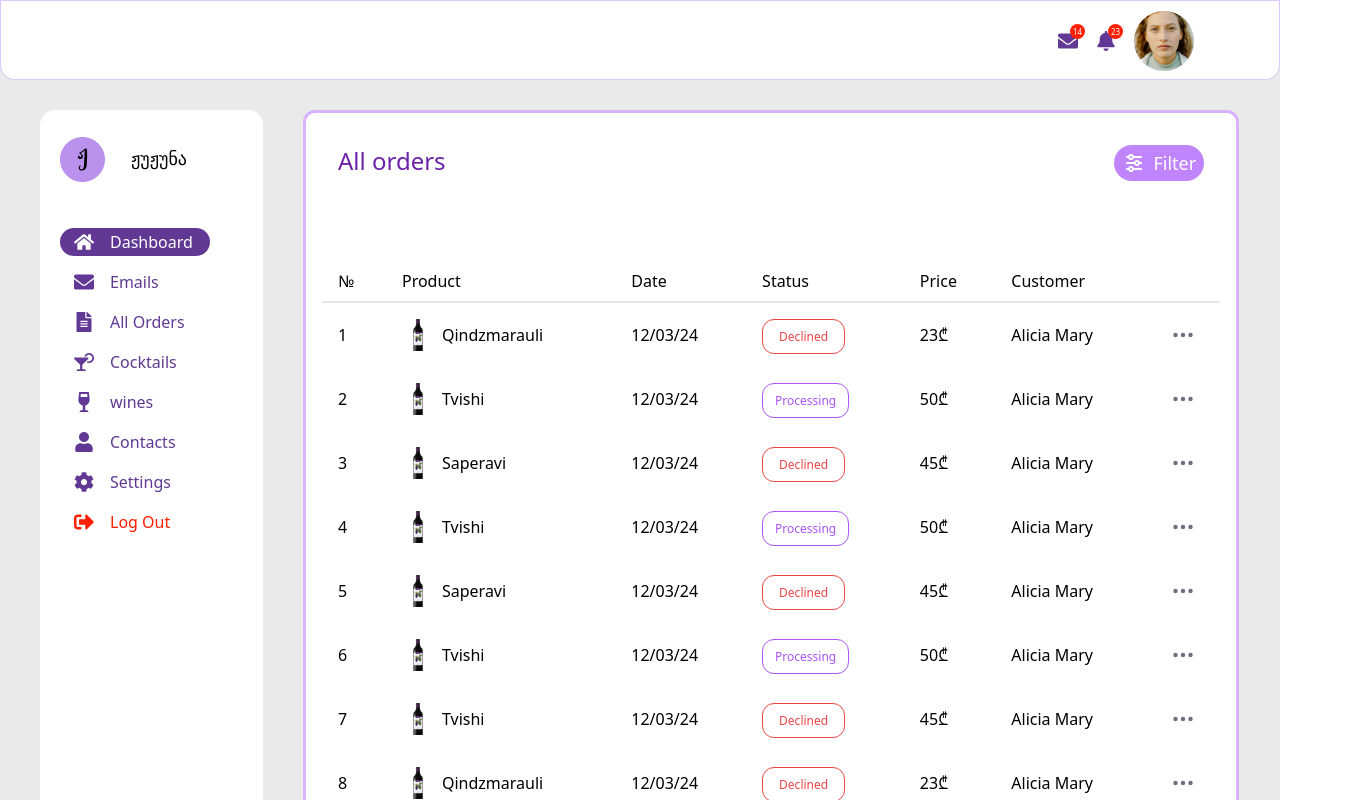
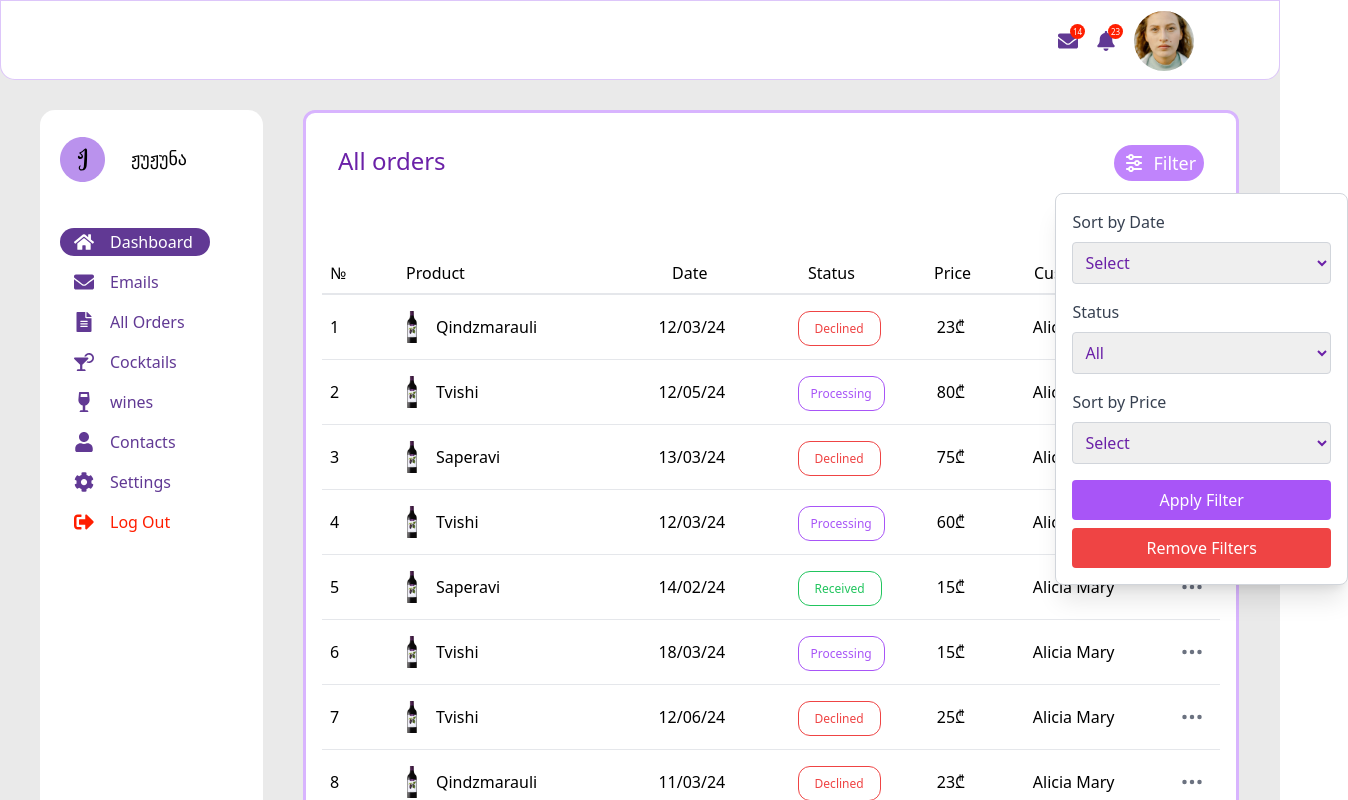
Before and after one commit to linesquad/jujuna-admin, a React (Vite) app: page /orders in a window 1280 px wide. Both pictures are taken after a click on the element "Filter". Shown: the top 800 px of the page, 1348 px wide, since content can reach past the window. Built offline with nearby package versions, Linux system fonts and the light colour scheme.

Commit message:
orders table and filters

```diff
--- a/package.json
+++ b/package.json
@@ -11,13 +11,13 @@
   },
   "dependencies": {
     "chart.js": "^4.4.4",
+    "date-fns": "^3.6.0",
     "react": "^18.3.1",
     "react-chartjs-2": "^5.2.0",
     "react-dom": "^18.3.1",
     "react-icons": "^5.3.0",
     "react-redux": "^9.1.2",
     "react-router-dom": "^6.26.1",
-    "react-table": "^7.8.0",
     "recharts": "^2.12.7"
   },
   "devDependencies": {
--- a/src/components/dashboardComponents/TodoList.jsx
+++ b/src/components/dashboardComponents/TodoList.jsx
@@ -18,7 +18,7 @@ export default function TodoList() {
     );
   };
   return (
-    <div className="overflow-y-auto bg-white border-[3px] border-purple-300 rounded-xl p-4 max-h-[222px]">
+    <div className="h-full overflow-y-auto bg-white border-[3px] border-purple-300 rounded-xl p-4 max-h-[222px]">
       <h2 className="mb-4">To Do List</h2>
       <ul>
         {tasks.map((task) => (
--- /dev/null
+++ b/src/components/ordersComponents/FilterDropdown.jsx
@@ -0,0 +1,84 @@
+import { useEffect, useState } from "react";
+
+function FilterDropdown({ onFilter, onRemoveFilters, activeFilters }) {
+  const [filters, setFilters] = useState({
+    date: "",
+    status: "",
+    price: "",
+  });
+
+  useEffect(() => {
+    setFilters(activeFilters);
+  }, [activeFilters]);
+
+  const handleInputChange = (e) => {
+    setFilters({
+      ...filters,
+      [e.target.name]:
+        e.target.type === "checkbox" ? e.target.checked : e.target.value,
+    });
+  };
+
+  const handleApplyFilter = () => {
+    onFilter(filters);
+  };
+
+  return (
+    <div className="absolute top-20 -right-28 bg-white border border-gray-300 rounded-lg shadow-xl p-4 z-10">
+      <div className="mb-4">
+        <label className="block text-gray-700 mb-2">Sort by Date</label>
+        <select
+          name="date"
+          value={filters.date}
+          onChange={handleInputChange}
+          className="border border-gray-300 rounded p-2 w-full"
+        >
+          <option value="">Select</option>
+          <option value="asc">Oldest to newest</option>
+          <option value="desc">Newest to oldest</option>
+        </select>
+      </div>
+      <div className="mb-4">
+        <label className="block text-gray-700 mb-2">Status</label>
+        <select
+          name="status"
+          value={filters.status}
+          onChange={handleInputChange}
+          className="border border-gray-300 rounded p-2 w-full"
+        >
+          <option value="">All</option>
+          <option value="Processing">Processing</option>
+          <option value="Declined">Declined</option>
+          <option value="Received">Received</option>
+        </select>
+      </div>
+      <div className="mb-4">
+        <label className="block text-gray-700 mb-2">Sort by Price</label>
+        <select
+          name="price"
+          value={filters.price}
+          onChange={handleInputChange}
+          className="border border-gray-300 rounded p-2 w-full"
+        >
+          <option value="">Select</option>
+          <option value="asc">Low to High</option>
+          <option value="desc">High to Low</option>
+        </select>
+      </div>
+      <button
+        onClick={handleApplyFilter}
+        className="bg-purple-500 text-white px-4 py-2 rounded w-full"
+      >
+        Apply Filter
+      </button>
+      <button
+        onClick={onRemoveFilters}
+        className="bg-red-500 text-white px-4 py-2 mt-2 rounded w-full"
+      >
+        Remove Filters
+      </button>
+    </div>
+  );
+}
+
+export default FilterDropdown;
--- /dev/null
+++ b/src/components/ordersComponents/SignleOrder.jsx
@@ -0,0 +1,36 @@
+import { BsThreeDots } from "react-icons/bs";
+
+export default function SingleOrder({ order }) {
+  return (
+    <div className="grid grid-cols-[50px,2fr,1fr,1fr,80px,1fr,40px] gap-4 items-center py-4 px-2 border-b">
+      <div>{order.id}</div>
+      <div className="flex items-center space-x-2">
+        <img src={order.image} alt="Product" className="w-8 h-8 object-cover" />
+        <span>{order.product}</span>
+      </div>
+      <div>{order.date}</div>
+      <div>
+        <span
+          className={`font-medium ${
+            order.status === "Declined"
+              ? "text-red-500 border border-red-500 p-2 px-4 rounded-xl text-xs"
+              : order.status === "Processing"
+              ? "text-purple-500 border border-purple-500 p-2 px-[12px] rounded-xl text-xs"
+              : order.status === "Received"
+              ? "text-green-500 border border-green-500 p-2 px-[16px] rounded-xl text-xs"
+              : ""
+          }`}
+        >
+          {order.status}
+        </span>
+      </div>
+      <div>{order.price}</div>
+      <div>{order.customer}</div>
+      <div className="flex justify-center">
+        <button className="cursor-pointer">
+          <BsThreeDots className="text-gray-500 w-6 h-6" />
+        </button>
+      </div>
+    </div>
+  );
+}
--- a/src/components/ordersComponents/Table.jsx
+++ b/src/components/ordersComponents/Table.jsx
@@ -1,102 +1,21 @@
-import { BsThreeDots } from "react-icons/bs";
-import { useTable } from "react-table";
-
-const columns = [
-  { Header: "№", accessor: "id" },
-  {
-    Header: "Product",
-    accessor: "product",
-    Cell: ({ row }) => (
-      <div className="flex items-center space-x-2">
-        <img
-          src={row.original.image}
-          alt="Product"
-          className="w-8 h-8 object-cover"
-        />
-        <span>{row.original.product}</span>
-      </div>
-    ),
-  },
-  { Header: "Date", accessor: "date" },
-  {
-    Header: "Status",
-    accessor: "status",
-    Cell: ({ value }) => {
-      let statusClass = "";
-      if (value === "Declined") {
-        statusClass =
-          "text-red-500 border border-red-500 p-2 px-4 rounded-xl text-xs";
-      } else if (value === "Processing") {
-        statusClass =
-          "text-purple-500 border border-purple-500 p-2 px-[12px] rounded-xl text-xs";
-      }
-
-      return <span className={`font-medium ${statusClass}`}>{value}</span>;
-    },
-  },
-  { Header: "Price", accessor: "price" },
-  { Header: "Customer", accessor: "customer" },
-  {
-    Header: "",
-    accessor: "actions",
-    Cell: () => (
-      <div className="flex justify-center">
-        <button className="cursor-pointer">
-          <BsThreeDots className="text-gray-500 w-6 h-6" />
-        </button>
-      </div>
-    ),
-  },
-];
+import SingleOrder from "./SignleOrder";
 
 export default function Table({ data }) {
-  const { getTableProps, getTableBodyProps, headerGroups, rows, prepareRow } =
-    useTable({ columns, data });
-
   return (
     <div className="container mx-auto p-4 text-black">
-      <table className="min-w-full bg-white" {...getTableProps()}>
-        <thead>
-          {headerGroups.map((headerGroup) => {
-            const { key, ...restHeaderGroupProps } =
-              headerGroup.getHeaderGroupProps();
-            return (
-              <tr key={key} {...restHeaderGroupProps}>
-                {headerGroup.headers.map((column) => {
-                  const { key, ...restColumnProps } = column.getHeaderProps();
-                  return (
-                    <th
-                      key={key}
-                      className="py-2 px-4 border-b-2 text-start font-normal"
-                      {...restColumnProps}
-                    >
-                      {column.render("Header")}
-                    </th>
-                  );
-                })}
-              </tr>
-            );
-          })}
-        </thead>
-        <tbody {...getTableBodyProps()}>
-          {rows.map((row) => {
-            prepareRow(row);
-            const { key, ...restRowProps } = row.getRowProps();
-            return (
-              <tr key={key} {...restRowProps}>
-                {row.cells.map((cell) => {
-                  const { key, ...restCellProps } = cell.getCellProps();
-                  return (
-                    <td key={key} className="py-4 px-4" {...restCellProps}>
-                      {cell.render("Cell")}
-                    </td>
-                  );
-                })}
-              </tr>
-            );
-          })}
-        </tbody>
-      </table>
+      <div className="grid grid-cols-[60px,2fr,120px,110px,84px,130px,40px] gap-4 border-b-2 pb-2 pl-2 font-medium">
+        <div>№</div>
+        <div>Product</div>
+        <div>Date</div>
+        <div>Status</div>
+        <div>Price</div>
+        <div>Customer</div>
+        <div></div>
+      </div>
+
+      {data.map((order) => (
+        <SingleOrder key={order.id} order={order} />
+      ))}
     </div>
   );
 }
--- a/src/pages/Orders.jsx
+++ b/src/pages/Orders.jsx
@@ -1,6 +1,10 @@
 import { useEffect, useState } from "react";
+import Pegination from "../components/Pegination";
+
 import Table from "../components/ordersComponents/Table";
-import Pegination from "../components/Pegination";
+import FilterDropdown from "../components/ordersComponents/FilterDropdown";
+
+import { parse, compareAsc, compareDesc } from "date-fns";
 
 const orders = [
   {
@@ -16,18 +20,18 @@ const orders = [
     id: 2,
     image: "images/bottle.png",
     product: "Tvishi",
-    date: "12/03/24",
+    date: "12/05/24",
     status: "Processing",
-    price: "50₾",
+    price: "80₾",
     customer: "Alicia Mary",
   },
   {
     id: 3,
     image: "images/bottle.png",
     product: "Saperavi",
-    date: "12/03/24",
+    date: "13/03/24",
     status: "Declined",
-    price: "45₾",
+    price: "75₾",
     customer: "Alicia Mary",
   },
   {
@@ -36,41 +40,41 @@ const orders = [
     product: "Tvishi",
     date: "12/03/24",
     status: "Processing",
-    price: "50₾",
+    price: "60₾",
     customer: "Alicia Mary",
   },
   {
     id: 5,
     image: "images/bottle.png",
     product: "Saperavi",
-    date: "12/03/24",
-    status: "Declined",
-    price: "45₾",
+    date: "14/02/24",
+    status: "Received",
+    price: "15₾",
     customer: "Alicia Mary",
   },
   {
     id: 6,
     image: "images/bottle.png",
     product: "Tvishi",
-    date: "12/03/24",
+    date: "18/03/24",
     status: "Processing",
-    price: "50₾",
+    price: "15₾",
     customer: "Alicia Mary",
   },
   {
     id: 7,
     image: "images/bottle.png",
     product: "Tvishi",
-    date: "12/03/24",
+    date: "12/06/24",
     status: "Declined",
-    price: "45₾",
+    price: "25₾",
     customer: "Alicia Mary",
   },
   {
     id: 8,
     image: "images/bottle.png",
     product: "Qindzmarauli",
-    date: "12/03/24",
+    date: "11/03/24",
     status: "Declined",
     price: "23₾",
     customer: "Alicia Mary",
@@ -79,26 +83,26 @@ const orders = [
     id: 9,
     image: "images/bottle.png",
     product: "Tvishi",
-    date: "12/03/24",
-    status: "Processing",
-    price: "50₾",
+    date: "24/02/24",
+    status: "Received",
+    price: "20₾",
     customer: "Alicia Mary",
   },
   {
     id: 10,
     image: "images/bottle.png",
     product: "Saperavi",
-    date: "12/03/24",
+    date: "25/03/24",
     status: "Declined",
-    price: "45₾",
+    price: "35₾",
     customer: "Alicia Mary",
   },
   {
     id: 11,
     image: "images/bottle.png",
     product: "Tvishi",
-    date: "12/03/24",
-    status: "Processing",
+    date: "15/06/24",
+    status: "Received",
     price: "50₾",
     customer: "Alicia Mary",
   },
@@ -106,25 +110,25 @@ const orders = [
     id: 12,
     image: "images/bottle.png",
     product: "Saperavi",
-    date: "12/03/24",
-    status: "Declined",
-    price: "45₾",
+    date: "12/07/24",
+    status: "Received",
+    price: "40₾",
     customer: "Alicia Mary",
   },
   {
     id: 13,
     image: "images/bottle.png",
     product: "Tvishi",
-    date: "12/03/24",
-    status: "Processing",
-    price: "50₾",
+    date: "18/08/24",
+    status: "Received",
+    price: "15₾",
     customer: "Alicia Mary",
   },
   {
     id: 14,
     image: "images/bottle.png",
     product: "Tvishi",
-    date: "12/03/24",
+    date: "17/04/24",
     status: "Declined",
     price: "45₾",
     customer: "Alicia Mary",
@@ -133,7 +137,7 @@ const orders = [
     id: 15,
     image: "images/bottle.png",
     product: "Qindzmarauli",
-    date: "12/03/24",
+    date: "19/01/24",
     status: "Declined",
     price: "23₾",
     customer: "Alicia Mary",
@@ -142,54 +146,54 @@ const orders = [
     id: 16,
     image: "images/bottle.png",
     product: "Tvishi",
-    date: "12/03/24",
-    status: "Processing",
-    price: "50₾",
+    date: "16/06/24",
+    status: "Received",
+    price: "55₾",
     customer: "Alicia Mary",
   },
   {
     id: 17,
     image: "images/bottle.png",
     product: "Saperavi",
-    date: "12/03/24",
+    date: "19/09/24",
     status: "Declined",
-    price: "45₾",
+    price: "120₾",
     customer: "Alicia Mary",
   },
   {
     id: 18,
     image: "images/bottle.png",
     product: "Tvishi",
-    date: "12/03/24",
+    date: "11/04/24",
     status: "Processing",
-    price: "50₾",
+    price: "65₾",
     customer: "Alicia Mary",
   },
   {
     id: 19,
     image: "images/bottle.png",
     product: "Saperavi",
-    date: "12/03/24",
+    date: "13/07/24",
     status: "Declined",
-    price: "45₾",
+    price: "70₾",
     customer: "Alicia Mary",
   },
   {
     id: 20,
     image: "images/bottle.png",
     product: "Tvishi",
-    date: "12/03/24",
+    date: "07/10/24",
     status: "Processing",
-    price: "50₾",
+    price: "75₾",
     customer: "Alicia Mary",
   },
   {
     id: 21,
     image: "images/bottle.png",
     product: "Qindzmarauli",
-    date: "12/03/24",
+    date: "01/03/24",
     status: "Declined",
-    price: "45₾",
+    price: "80₾",
     customer: "Alicia Mary",
   },
 ];
@@ -197,24 +201,90 @@ const orders = [
 function Orders() {
   const [peginatedOrders, setPeginatedOrders] = useState([]);
   const ordersPerPage = 8;
+  const [showFilter, setShowFilter] = useState(false);
+  const [filteredOrders, setFilteredOrders] = useState(orders);
+  const [activeFilters, setActiveFilters] = useState({
+    date: "",
+    status: "",
+    price: "",
+  });
 
   useEffect(() => {
-    setPeginatedOrders(orders.slice(0, ordersPerPage));
-  }, []);
+    setPeginatedOrders(filteredOrders.slice(0, ordersPerPage));
+  }, [filteredOrders]);
+
+  const handleFilterClick = () => {
+    setShowFilter((prev) => !prev);
+  };
+
+  const handleFilter = (filters) => {
+    let filtered = [...orders];
+
+    if (filters.date === "asc") {
+      filtered.sort((a, b) => {
+        const dateA = parse(a.date, "dd/MM/yy", new Date());
+        const dateB = parse(b.date, "dd/MM/yy", new Date());
+        return compareAsc(dateA, dateB);
+      });
+    } else if (filters.date === "desc") {
+      filtered.sort((a, b) => {
+        const dateA = parse(a.date, "dd/MM/yy", new Date());
+        const dateB = parse(b.date, "dd/MM/yy", new Date());
+        return compareDesc(dateA, dateB);
+      });
+    }
+
+    if (filters.price === "asc") {
+      filtered.sort(
+        (a, b) => a.price.replace("₾", "") - b.price.replace("₾", "")
+      );
+    } else if (filters.price === "desc") {
+      filtered.sort(
+        (a, b) => b.price.replace("₾", "") - a.price.replace("₾", "")
+      );
+    }
+
+    if (filters.status) {
+      filtered = filtered.filter((order) => order.status === filters.status);
+    }
+
+    setFilteredOrders(filtered);
+    setActiveFilters(filters);
+    setShowFilter(false);
+  };
+
+  const handleRemoveFilters = () => {
+    setFilteredOrders(orders);
+    setActiveFilters({
+      date: false,
+      status: "",
+      price: false,
+    });
+  };
 
   return (
     <div className="w-[78%] h-[850px] bg-white border-[3px] border-purple-300 rounded-xl text-purple-800 flex flex-col">
-      <div className="flex justify-between mb-8 p-8">
+      <div className="flex justify-between mb-8 p-8 relative">
         <h1 className="text-2xl">All orders</h1>
-        <div className="bg-purple-400 flex justify-around items-center text-white p-1 w-[90px] rounded-3xl cursor-pointer">
+        <div
+          onClick={handleFilterClick}
+          className="bg-purple-400 flex justify-around items-center text-white p-1 w-[90px] rounded-3xl cursor-pointer"
+        >
           <img src="images/filterIcon.svg" alt="icon" className="w-6 h-6" />
           <span className="text-lg">Filter</span>
         </div>
+        {showFilter && (
+          <FilterDropdown
+            onFilter={handleFilter}
+            onRemoveFilters={handleRemoveFilters}
+            activeFilters={activeFilters}
+          />
+        )}
       </div>
       <Table data={peginatedOrders} />
       <div className="mt-auto pb-8">
         <Pegination
-          itemsArray={orders}
+          itemsArray={filteredOrders}
           itemsPerPage={ordersPerPage}
           setPeginatedItems={setPeginatedOrders}
         />
```
Also changed, not shown: 1 other file (tests, documents, lock files or other folders).
